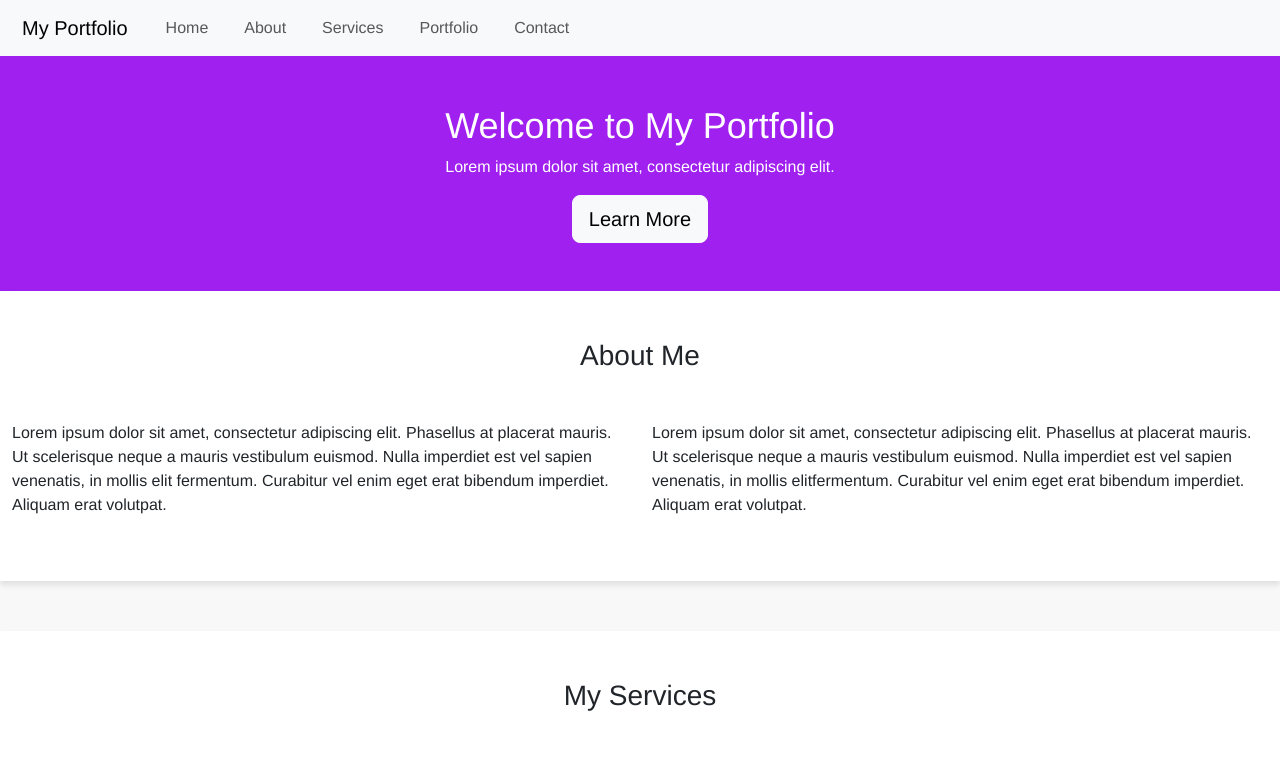
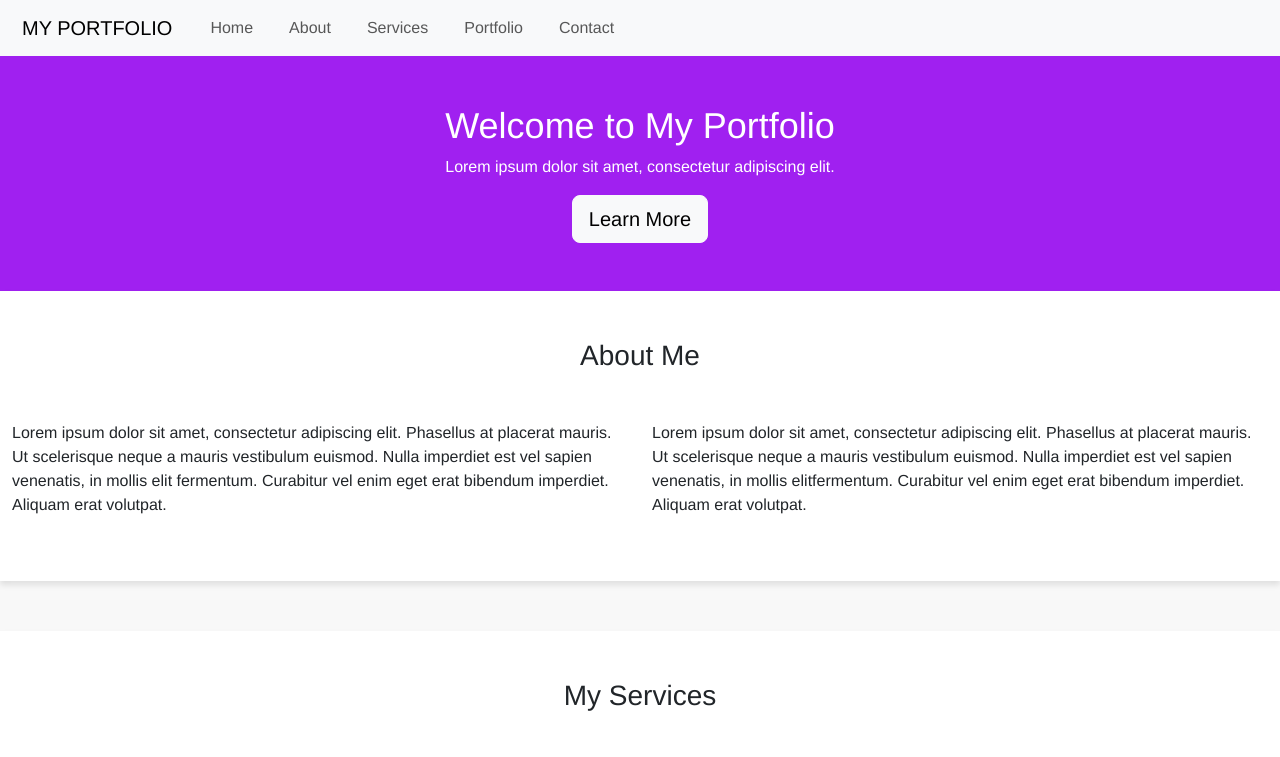
Before and after one commit to RalphV360/Portfolio, a plain HTML site: page index.html in a window 1280 px wide. Shown: the top 757 px of the page. Drawn offline with nearby package versions, Linux system fonts and the light colour scheme.

Commit message:
Second Commit | Changed My Portfolio to MY PORTFOLIO in index.html

```diff
--- a/index.html
+++ b/index.html
@@ -18,7 +18,7 @@
     <!-- NAV BAR -->
     <nav class="navbar navbar-expand-lg navbar-light bg-light">
       <div class="container">
-        <a class="navbar-brand" href="index.html">My Portfolio</a>
+        <a class="navbar-brand" href="index.html">MY PORTFOLIO</a>
         <button
           class="navbar-toggler"
           type="button"
```
